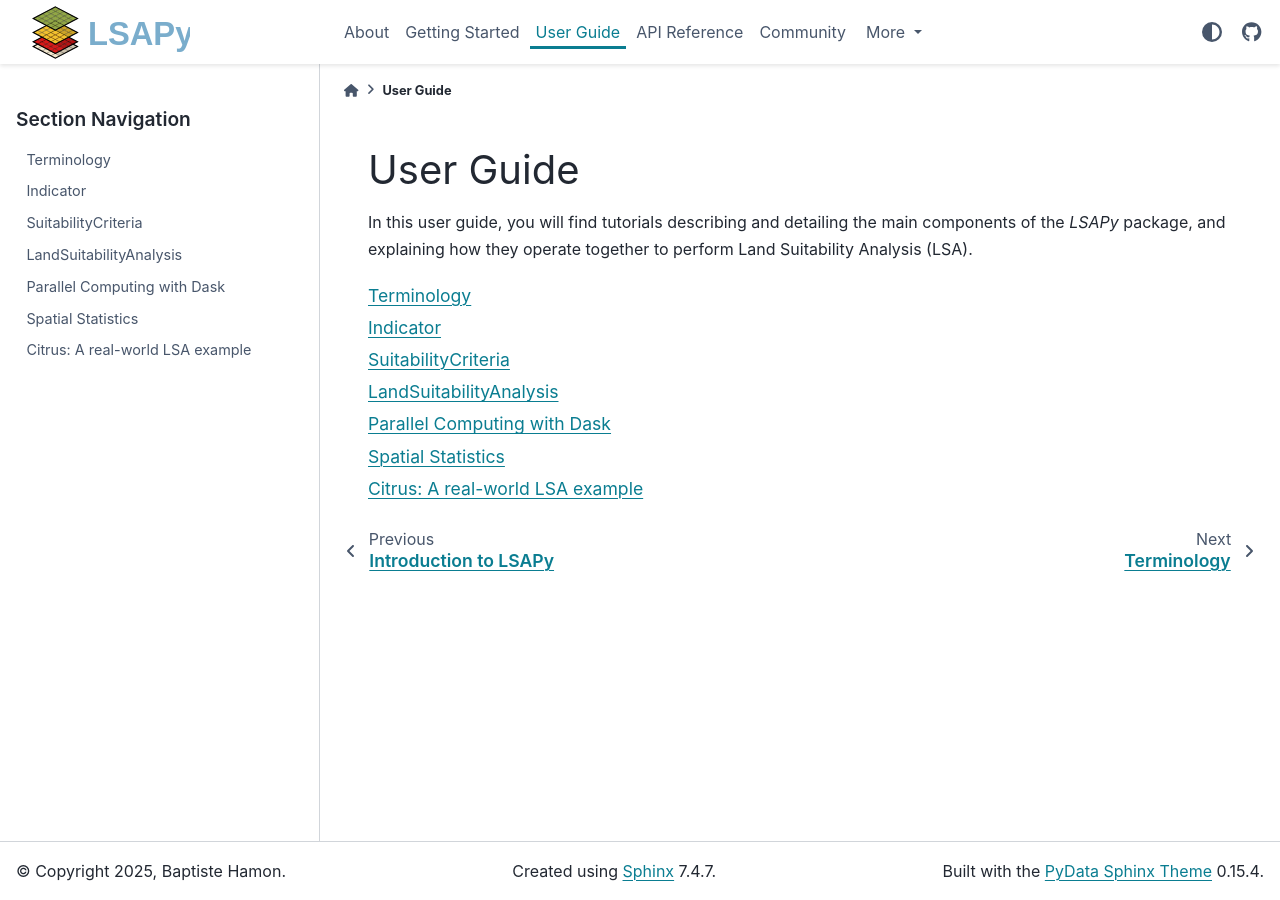
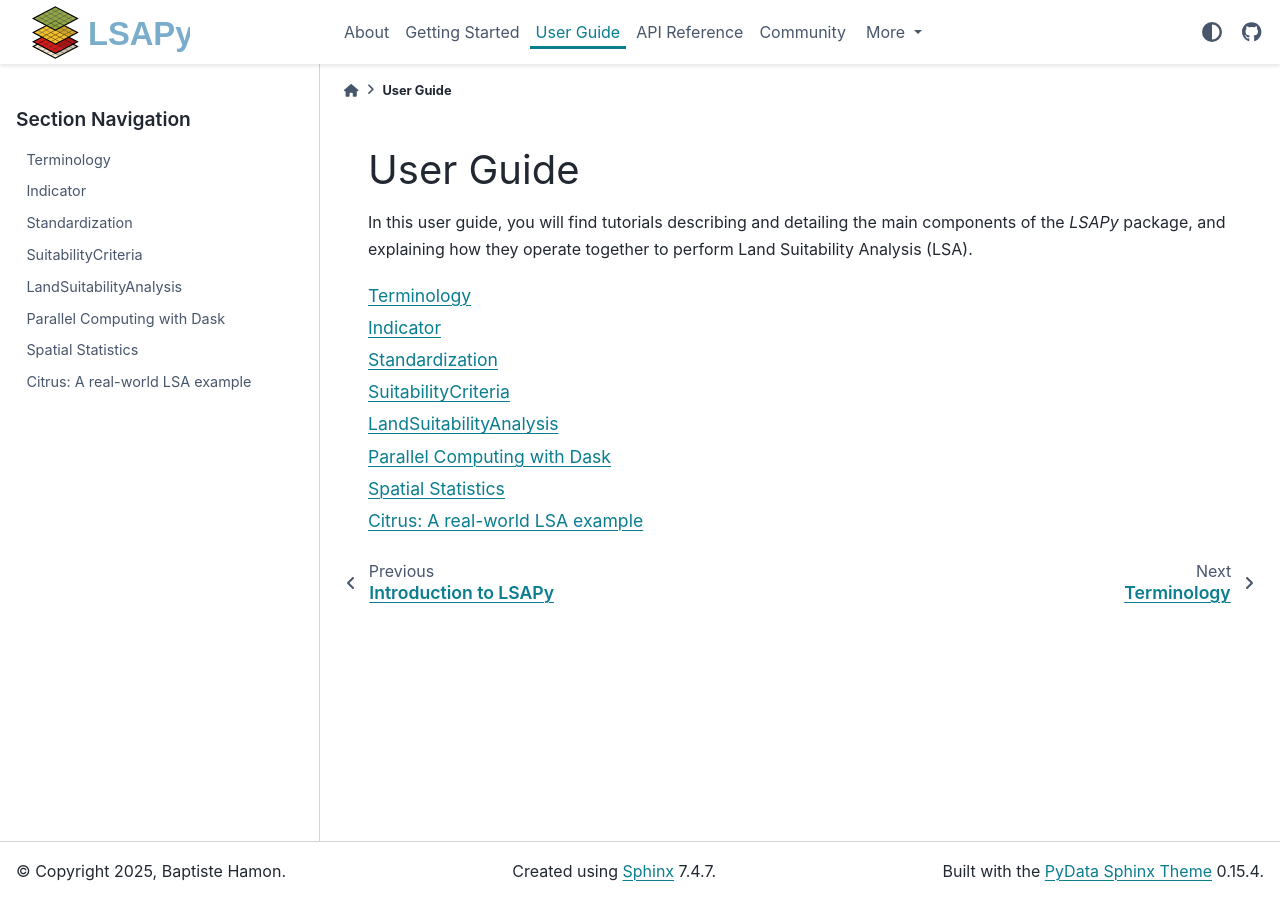
Before and after one commit to baptistehamon/lsapy, a Sphinx documentation site: the page built from docs/user-guide/index.rst, in a window 1280 px wide. Built offline with Sphinx 7.4.7 and the PyData theme 0.15.4, drawn with Linux system fonts in a browser that asks for light colours.

Commit message:
Add standardization user guide nb doc structure

```diff
--- a/docs/user-guide/index.rst
+++ b/docs/user-guide/index.rst
@@ -12,6 +12,7 @@ and explaining how they operate together to perform Land Suitability Analysis (L
 
    terminology
    indicator
+   standardization
    suitability-criteria
    lsa
    dask
--- /dev/null
+++ b/docs/user-guide/standardization.md
@@ -0,0 +1,5 @@
+---
+file_format: mystnb
+---
+
+# Standardization
```
